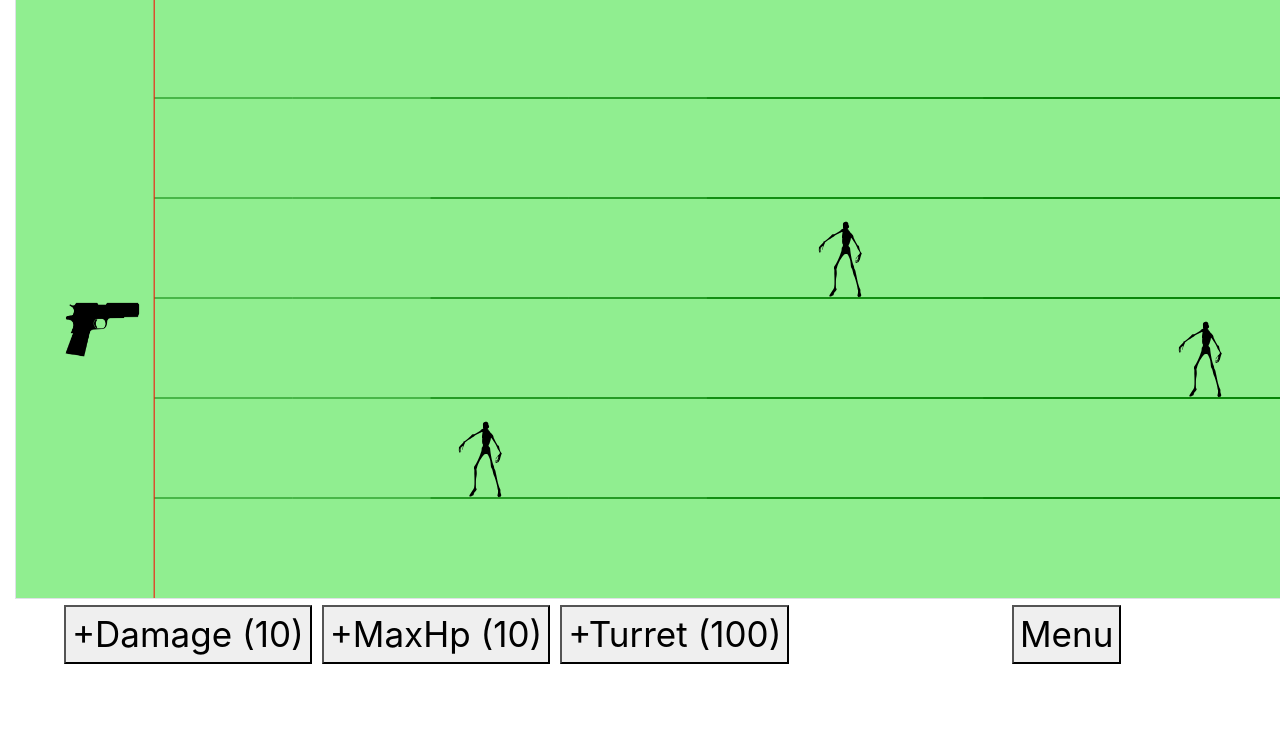
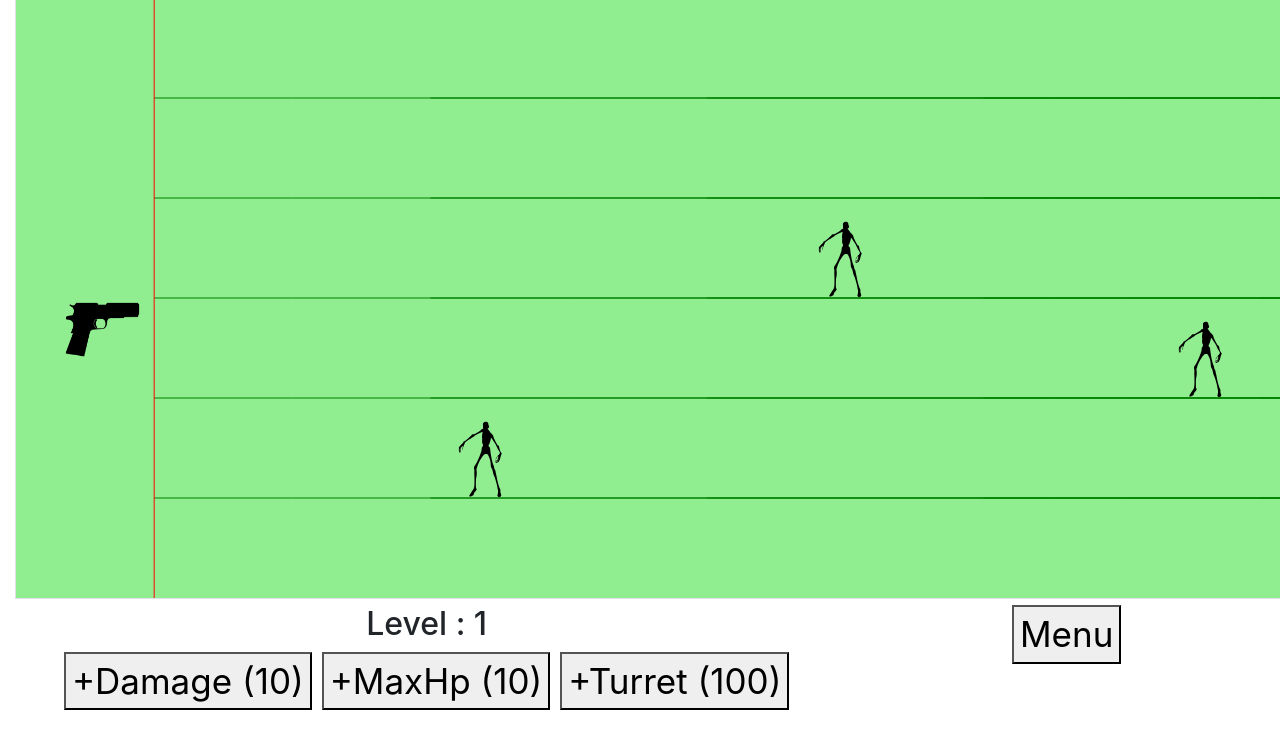
Before and after one commit to tomaskoleckar/gameIT2, a plain HTML site: page index.html in a window 1280 px wide. Shown: the part 193-942 px from the top of the page. Drawn offline with nearby package versions, Linux system fonts and the light colour scheme.

Commit message:
mensi stylove upravy

```diff
--- a/index.html
+++ b/index.html
@@ -30,6 +30,7 @@
       <div class="buttons">
         <div class="row">
           <div class="col-md-8">
+            <h2 id="level"></h2>
             <button id="upgbtn" type="button"></button>
             <button id="maxhpbtn" type="button"></button>
             <button id="trtbtn" type="button">+Turret</button>
--- a/js/game.js
+++ b/js/game.js
@@ -27,10 +27,12 @@ function buttons() {
     let turretCost = 100;
     let buttonActive = false;
     let y;
+    let level = document.getElementById("level");
     let upgrade = document.getElementById("upgbtn");
     let maxHp = document.getElementById("maxhpbtn");
     let turret = document.getElementById("trtbtn");
     let menu = document.getElementById("menubtn");
+    level.innerHTML = "Level : " + game.level + "";
     upgrade.innerHTML = "+Damage (" + upgradeCost + ")";
     maxHp.innerHTML = "+MaxHp (" + maxHpCost + ")";
     turret.innerHTML = "+Turret (" + turretCost + ")";
@@ -120,6 +122,7 @@ function updateScore() {
     score.innerHTML = "Score : " + game.score + "";
     health.innerHTML = "Health : " + game.health + "";
     coins.innerHTML = "Coins : " + game.coins + "";
+    level.innerHTML = "Level : " + game.level + "";
 
     if (game.health <= 0) {
         game.turret = [];
--- a/style.css
+++ b/style.css
@@ -19,3 +19,6 @@ footer{
 .buttons{
     font-size: 35px;
 }
+#level{
+
+}
```
